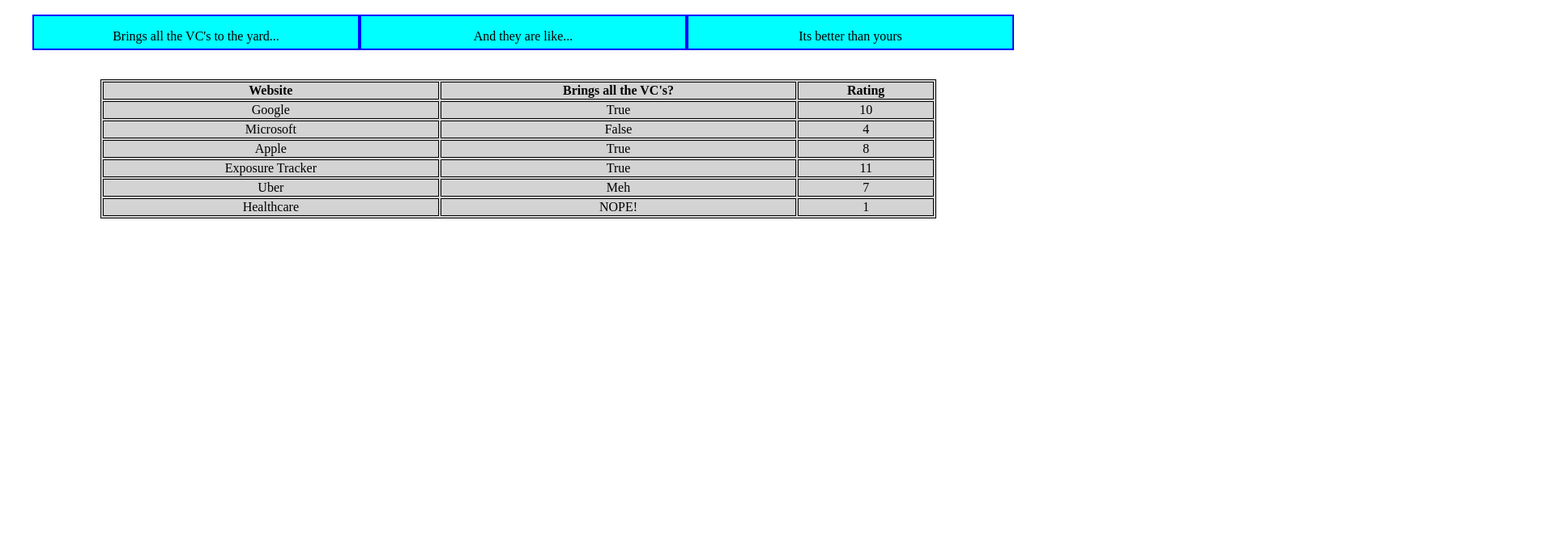
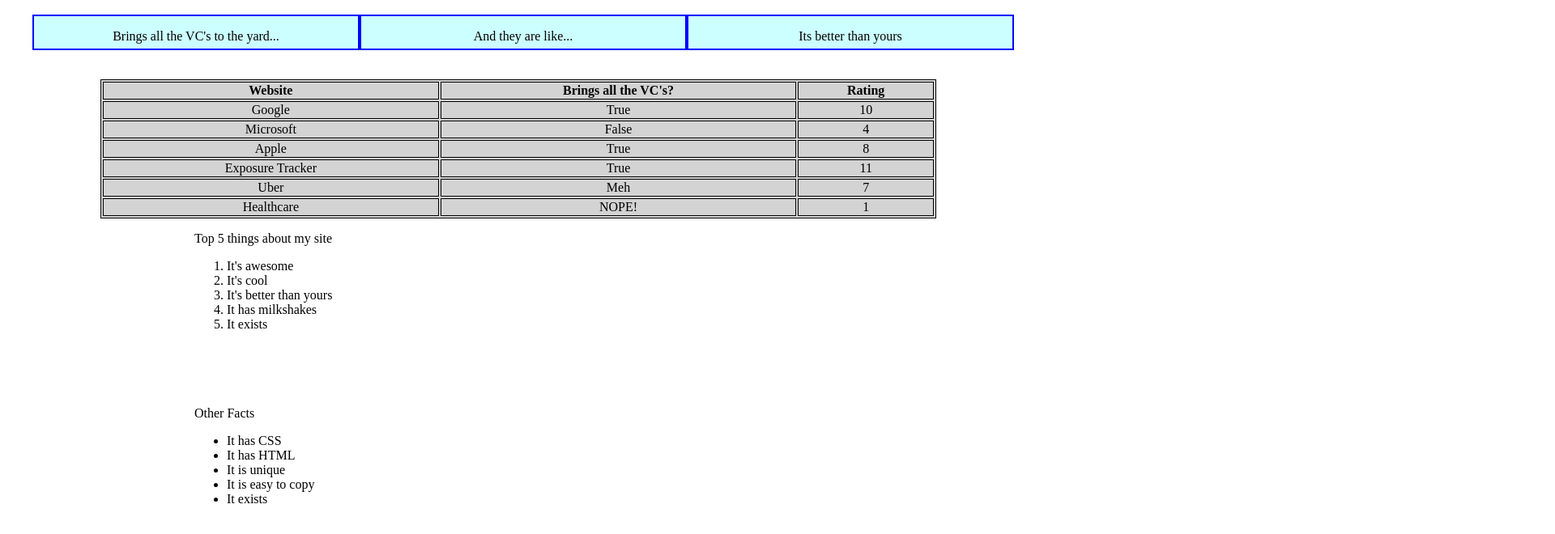
Before and after one commit to wildsmurf/website_mimic, a plain HTML site: page website_one/index.html in a window 1280 px wide. Shown: the part 48-708 px from the top of the page at 81% size, 1920 px wide, since content can reach past the window. Drawn offline with Linux system fonts and the light colour scheme.

Commit message:
started, website 1 almost done

```diff
--- a/website_one/index.html
+++ b/website_one/index.html
@@ -49,5 +49,29 @@
       <td class="tablecellright">1</td>
     </tr>
   </table>
+  <div class="wrapper2">
+    <div class ="factbreak"
+      <div>
+        <p>Top 5 things about my site</p>
+        <ol>
+          <li>It's awesome</li>
+          <li>It's cool</li>
+          <li>It's better than yours</li>
+          <li>It has milkshakes</li>
+          <li>It exists</li>
+        </ol>
+      </div>
+      <div>
+        <p>Other Facts</p>
+        <ul>
+          <li>It has CSS</li>
+          <li>It has HTML</li>
+          <li>It is unique</li>
+          <li>It is easy to copy</li>
+          <li>It exists</li>
+        </ul>
+      </div>
+    </div>
+  </div>
 </body>
 </html>
--- a/website_one/styles.css
+++ b/website_one/styles.css
@@ -16,8 +16,22 @@
   width: 400px;
   height: 40px;
   border: 2px solid blue;
-  background-color: cyan;
+  background-color: #ccffff;
   float: left;
+}
+
+.wrapper2 {
+  width: 800px;
+  margin: 0 auto;
+}
+
+.factbreak {
+width: 2000px;
+height: 200px;
+}
+
+.factbreak div {
+float: left;
 }
 
 .table {
```
